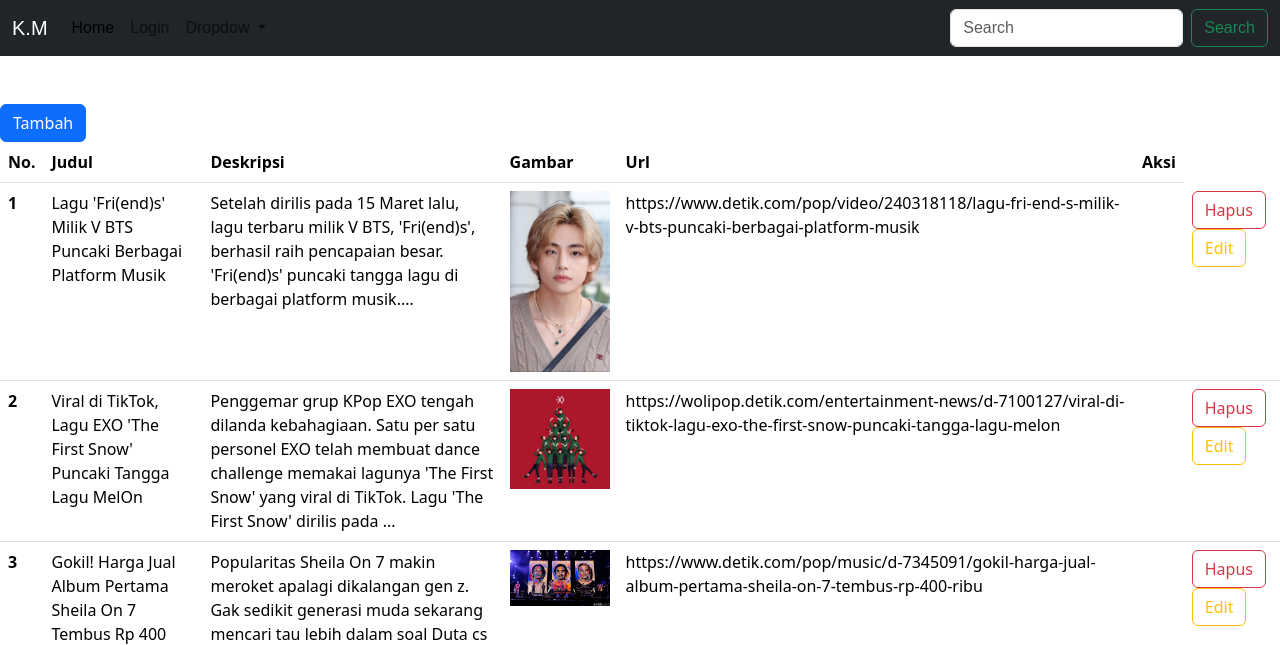
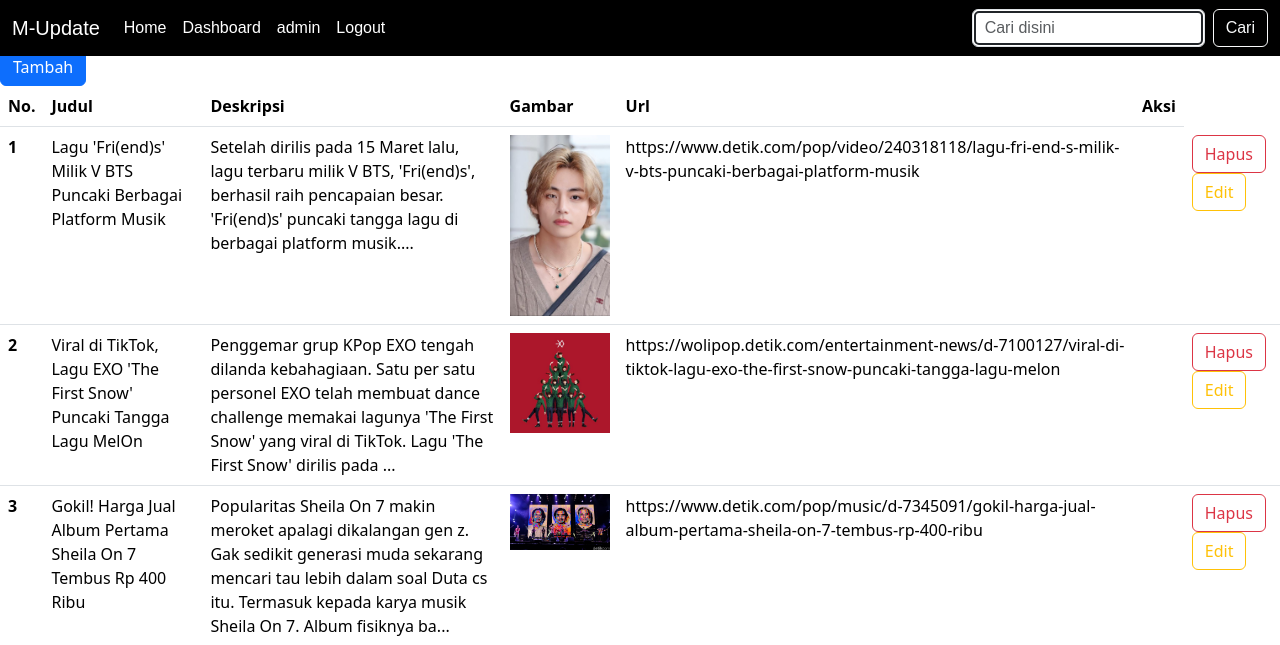
Before and after one commit to MalGhifari97/pw2024_tubes_233040166, a PHP site: page /pw2024_tubes_233040166/admin/admin.php in a window 1280 px wide. Shown: the top 645 px of the page. Run offline with PHP 8.4, Linux system fonts and the light colour scheme; a user stored in the database is signed in; data comes from the database, SQL or seed files in the repository; some web fonts are replaced.

Commit message:
Update navbar.php

```diff
--- a/include/navbar.php
+++ b/include/navbar.php
@@ -1,33 +1,44 @@
+<?php
+define('BASE_URL', 'http://localhost/pw2024_tubes_233040166/');
+?>
 
-<nav class="navbar navbar-expand-lg bg-dark ">
-  <div class="container-fluid" >
-    <a class="navbar-brand text-white" href="#">K.M</a>
-    <button class="navbar-toggler" type="button" data-bs-toggle="collapse" data-bs-target="#navbarSupportedContent" aria-controls="navbarSupportedContent" aria-expanded="false" aria-label="Toggle navigation">
-      <span class="navbar-toggler-icon"></span>
+<nav class="navbar navbar-expand-lg fixed-top" style="background-color:  black;">
+  <div class="container-fluid">
+    <a class="navbar-brand text-white" >M-Update</a>
+    <button class="navbar-toggler text-white" type="button" data-bs-toggle="collapse" data-bs-target="#navbarSupportedContent" aria-controls="navbarSupportedContent" aria-expanded="false" aria-label="Toggle navigation">
+      <span class="navbar-toggler-icon" style="background-color:white;"></span>
     </button>
     <div class="collapse navbar-collapse" id="navbarSupportedContent">
       <ul class="navbar-nav me-auto mb-2 mb-lg-0 text-white">
         <li class="nav-item">
-          <a class="nav-link active" aria-current="page" href="#">Home</a>
+          <a class="nav-link active text-white" aria-current="page" href="<?php echo BASE_URL; ?>index.php#home">Home</a>
+        </li>
+        <?php if (isset($_SESSION['loggedin_admin']) && $_SESSION['loggedin_admin'] === true) : ?>
+        <li class="nav-item">
+          <a class="nav-link text-white" href="<?php echo BASE_URL; ?>admin/admin.php">Dashboard</a>
         </li>
         <li class="nav-item">
-          <a class="nav-link" href="#">Login</a>
+          <a href="<?php echo BASE_URL; ?>profile.php" class="nav-link text-white"><?php echo htmlspecialchars($_SESSION['username_admin']); ?></a>
         </li>
-        <li class="nav-item dropdown">
-          <a class="nav-link dropdown-toggle" href="#" role="button" data-bs-toggle="dropdown" aria-expanded="false">
-            Dropdow
-          </a>
-          <ul class="dropdown-menu">
-            <li><a class="dropdown-item" href="#">Action</a></li>
-            <li><a class="dropdown-item" href="#">Another action</a></li>
-            <li><hr class="dropdown-divider"></li>
-            <li><a class="dropdown-item" href="#">Something else here</a></li>
-          </ul>
+        <li class="nav-item">
+          <a class="nav-link text-white" href="<?php echo BASE_URL; ?>logout.php">Logout</a>
         </li>
+        <?php elseif (isset($_SESSION['loggedin']) && $_SESSION['loggedin'] === true) : ?>
+        <li class="nav-item">
+          <a class="nav-link text-white" href="<?php echo BASE_URL; ?>profile.php"><?php echo htmlspecialchars($_SESSION['username']); ?></a>
+        </li>
+        <li class="nav-item">
+          <a class="nav-link text-white" href="<?php echo BASE_URL; ?>logout.php">Logout</a>
+        </li>
+        <?php else : ?>
+        <li class="nav-item">
+          <a class="nav-link text-white" href="<?php echo BASE_URL; ?>login.php">Login</a>
+        </li>
+        <?php endif; ?>
       </ul>
-      <form class="d-flex" role="search">
-        <input class="form-control me-2" type="search" placeholder="Search" aria-label="Search">
-        <button class="btn btn-outline-success" type="submit">Search</button>
+      <form class="d-flex" role="search" method="GET">
+        <input class="form-control me-2" style="outline:auto;" id="searchInputAja" name="search" type="search" placeholder="Cari disini" aria-label="Search" value="<?php echo isset($search) ? $search : ''; ?>">
+        <button class="btn btn-outline-light" type="submit">Cari</button>
       </form>
     </div>
   </div>
```
